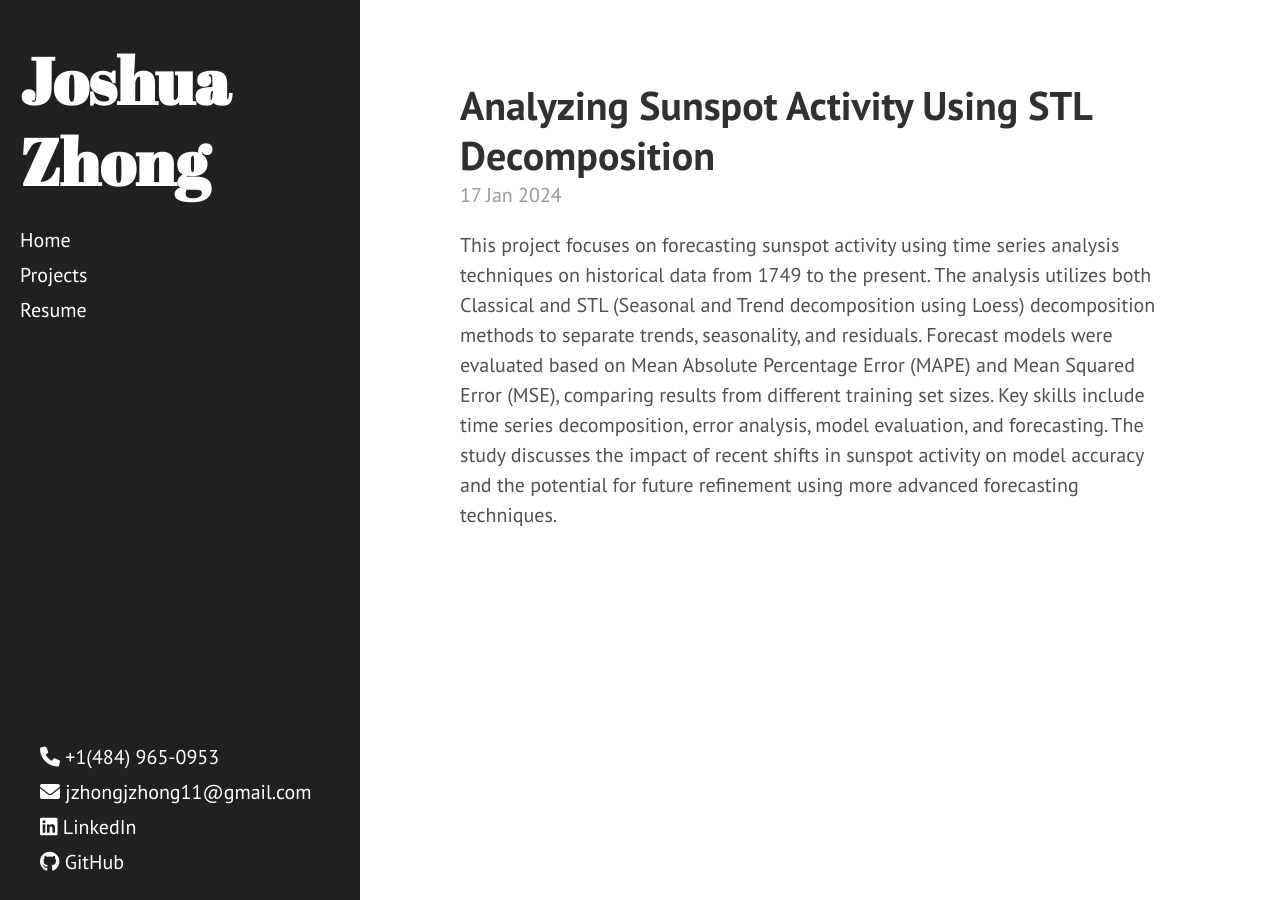
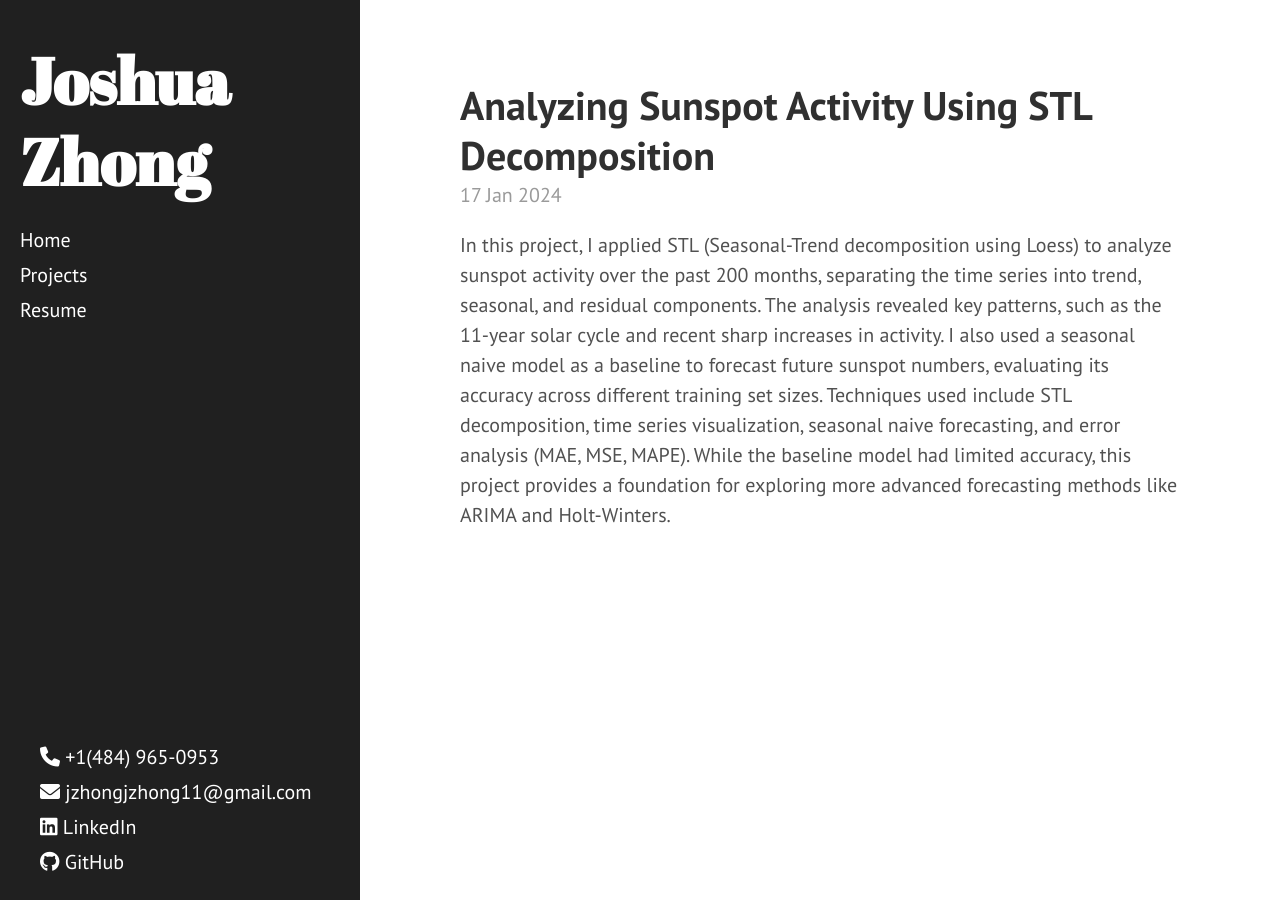
Before and after one commit to JZhong01/JZhong01.github.io, a Jekyll site: the page built from _posts/2024-01-17-time-series-decomposition.md, in a window 1280 px wide. Built offline with Jekyll 4.4.1, drawn with Linux system fonts in a browser that asks for light colours.

Commit message:
update to TS STL post

```diff
--- a/_posts/2024-01-17-time-series-decomposition.md
+++ b/_posts/2024-01-17-time-series-decomposition.md
@@ -5,4 +5,4 @@ date:   2024-01-17 15:11
 categories: [home-page, time-series]
 ---
 
-This project focuses on forecasting sunspot activity using time series analysis techniques on historical data from 1749 to the present. The analysis utilizes both Classical and STL (Seasonal and Trend decomposition using Loess) decomposition methods to separate trends, seasonality, and residuals. Forecast models were evaluated based on Mean Absolute Percentage Error (MAPE) and Mean Squared Error (MSE), comparing results from different training set sizes. Key skills include time series decomposition, error analysis, model evaluation, and forecasting. The study discusses the impact of recent shifts in sunspot activity on model accuracy and the potential for future refinement using more advanced forecasting techniques.
+In this project, I applied STL (Seasonal-Trend decomposition using Loess) to analyze sunspot activity over the past 200 months, separating the time series into trend, seasonal, and residual components. The analysis revealed key patterns, such as the 11-year solar cycle and recent sharp increases in activity. I also used a seasonal naive model as a baseline to forecast future sunspot numbers, evaluating its accuracy across different training set sizes. Techniques used include STL decomposition, time series visualization, seasonal naive forecasting, and error analysis (MAE, MSE, MAPE). While the baseline model had limited accuracy, this project provides a foundation for exploring more advanced forecasting methods like ARIMA and Holt-Winters.
```
